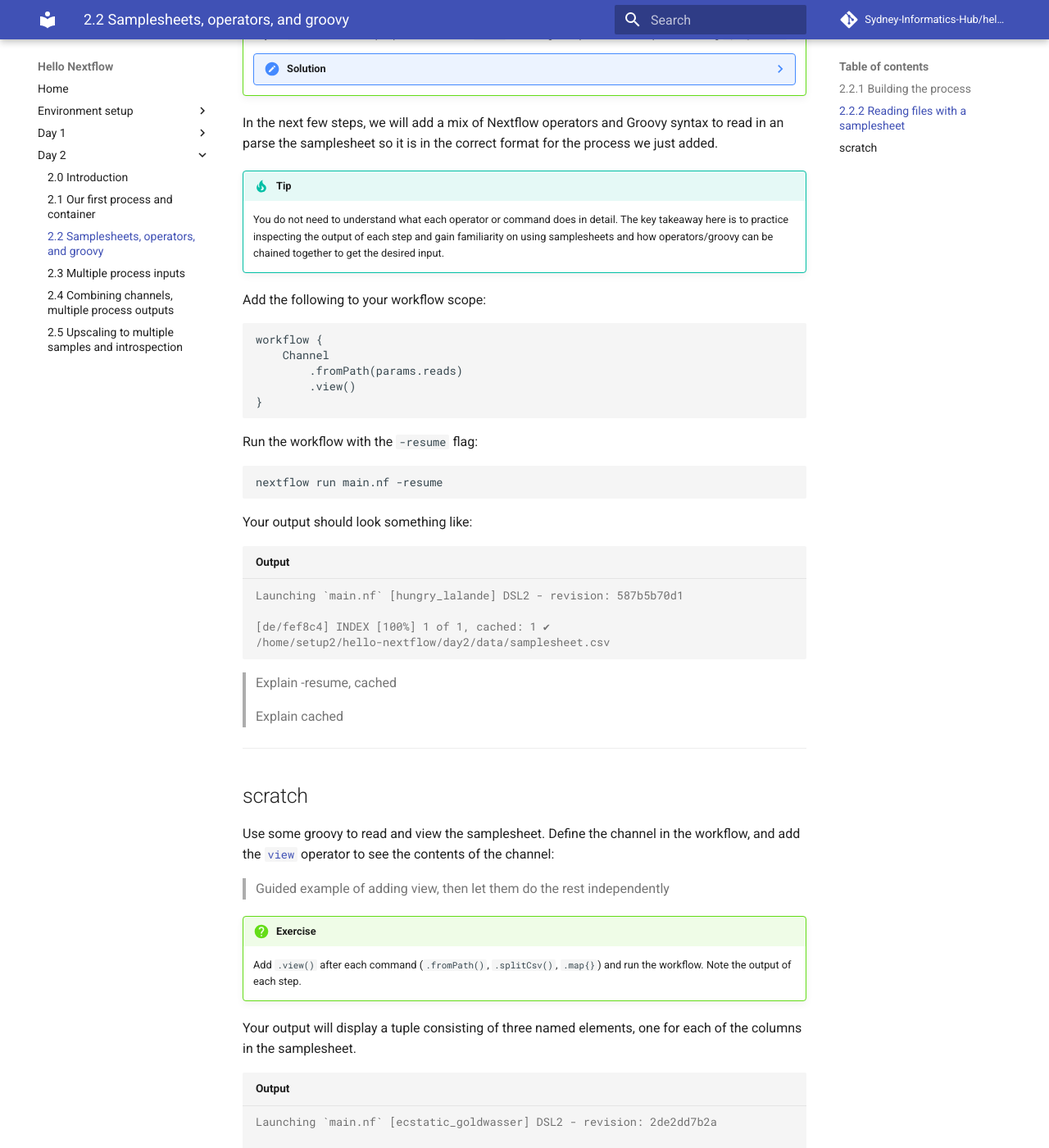
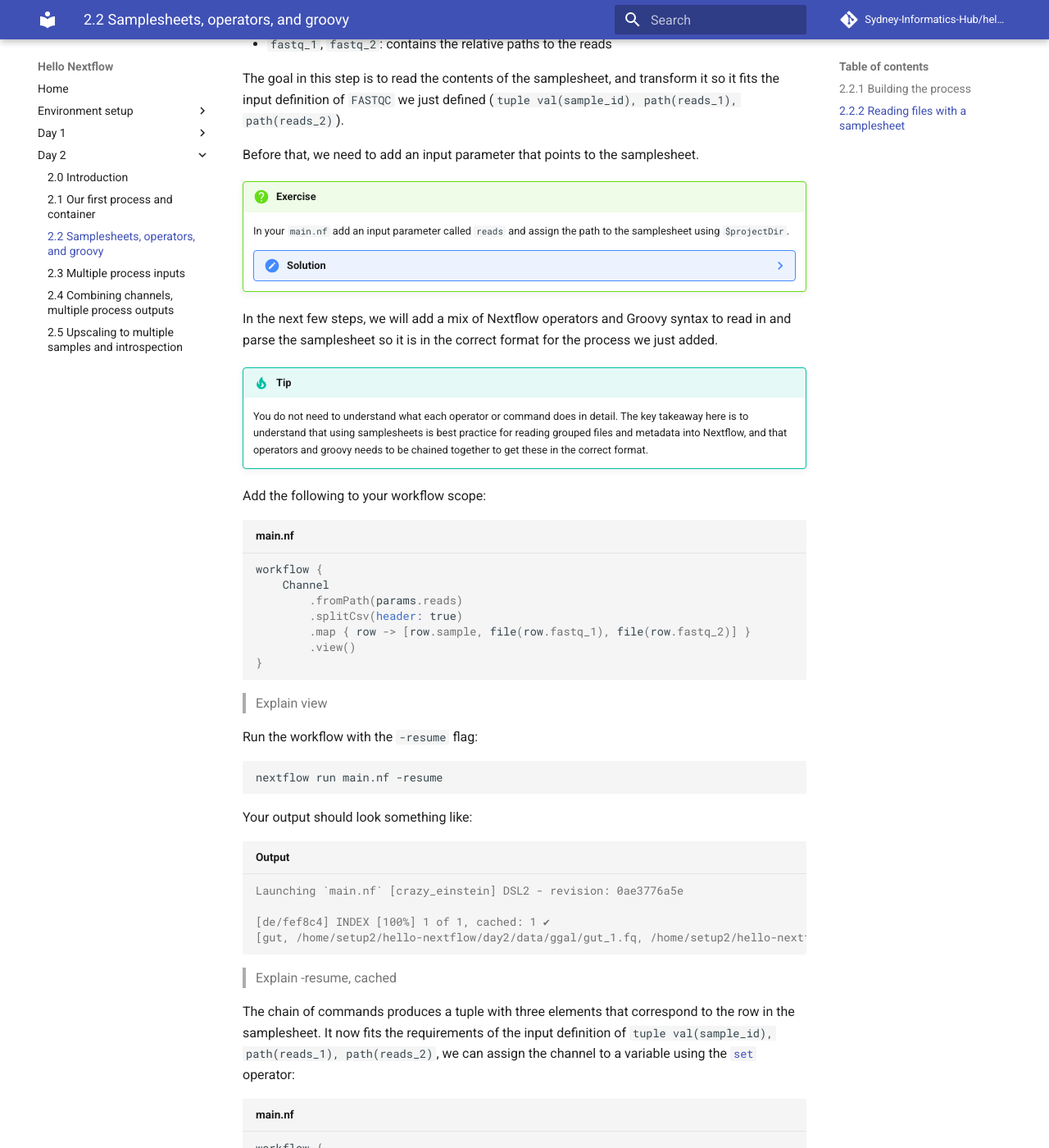
Before and after one commit to Sydney-Informatics-Hub/hello-nextflow, an MkDocs documentation site: the page built from docs/day2/02_fastqc.md, in a window 1280 px wide and 1400 px high, scrolled down 3867 px. Shown: the whole window at 82% size. Built offline with MkDocs 1.6.1 and Material for MkDocs 9.7.7, drawn with Linux system fonts in a browser that asks for light colours; comment, search, counter and statistics services are not loaded; some of the changed text lies outside the part shown.

Commit message:
Elaborate 2.2

````diff
--- a/docs/day2/02_fastqc.md
+++ b/docs/day2/02_fastqc.md
@@ -55,12 +55,16 @@ process FASTQC {
 
   script:
   """
+  mkdir -p "fastqc_${sample_id}_logs"
   fastqc --outdir "fastqc_${sample_id}_logs" --format fastq $reads_1 $reads_2
   """
 }
 ```
 
 > Note about ${}
+
+Unlike `salmon` from the previous process, `fastqc` requires that the output
+directory be created before running the command, hence the `mkdir ...` line.
 
 !!! question "Exercise"
 
@@ -102,7 +106,7 @@ process FASTQC {
 }
 ```
 
-> Explain tuple a bit more, and the qualifiers
+> Explain tuple a bit more, and the qualifiers i.e. needs brackets
 
 Finish the process by adding the following `container` and `publishDir`
 directives. This will be the same in all processes for the workshop, with
@@ -122,6 +126,7 @@ process FASTQC {
 
     script:
     """
+    mkdir -p "fastqc_${sample_id}_logs"
     fastqc --outdir "fastqc_${sample_id}_logs" --format fastq $reads_1 $reads_2
     """
 }
@@ -129,7 +134,8 @@ process FASTQC {
 
 ## 2.2.2 Reading files with a samplesheet
 
-In this step we will prepare the tuple input for the `FASTQC` process using a samplesheet.
+In this step we will prepare the tuple input for the `FASTQC` process using a
+samplesheet.
 
 A samplesheet is a delimited text file where each row contains information
 or metadata that needs to be processed together.
@@ -152,6 +158,12 @@ The samplesheet has three columns:
 - `sample`: indicates the sample name/prefix
 - `fastq_1`, `fastq_2`: contains the relative paths to the reads
 
+The goal in this step is to read the contents of the samplesheet, and transform
+it so it fits the input definition of `FASTQC` we just defined
+(`tuple val(sample_id), path(reads_1), path(reads_2)`).
+
+Before that, we need to add an input parameter that points to the samplesheet.
+
 !!! question "Exercise"
 
     In your `main.nf` add an input parameter called `reads` and assign the path
@@ -168,25 +180,30 @@ The samplesheet has three columns:
         ```
 
 In the next few steps, we will add a mix of Nextflow operators and Groovy
-syntax to read in an parse the samplesheet so it is in the correct format
+syntax to read in and parse the samplesheet so it is in the correct format
 for the process we just added.
 
 !!! tip
 
     You do not need to understand what each operator or command does in detail.
-    The key takeaway here is to practice inspecting the output of each step and
-    gain familiarity on using samplesheets and how operators/groovy can be
-    chained together to get the desired input.
+    The key takeaway here is to understand that using samplesheets is best
+    practice for reading grouped files and metadata into Nextflow, and that
+    operators and groovy needs to be chained together to get these in the
+    correct format.
 
 Add the following to your workflow scope:
 
-```
+```groovy title="main.nf"
 workflow {
     Channel
         .fromPath(params.reads)
+        .splitCsv(header: true)
+        .map { row -> [row.sample, file(row.fastq_1), file(row.fastq_2)] }
         .view()
 }
 ```
+
+> Explain view
 
 Run the workflow with the `-resume` flag:
 
@@ -197,83 +214,109 @@ nextflow run main.nf -resume
 Your output should look something like:
 
 ```console title="Output"
-Launching `main.nf` [hungry_lalande] DSL2 - revision: 587b5b70d1
+Launching `main.nf` [crazy_einstein] DSL2 - revision: 0ae3776a5e
 
 [de/fef8c4] INDEX [100%] 1 of 1, cached: 1 ✔
-/home/setup2/hello-nextflow/day2/data/samplesheet.csv
+[gut, /home/setup2/hello-nextflow/day2/data/ggal/gut_1.fq, /home/setup2/hello-nextflow/day2/data/ggal/gut_2.fq]
 
 ```
 
 > Explain -resume, cached
 
-> Explain cached
-
----
-
-## scratch
-
-Use some groovy to read and view the samplesheet. Define the channel in the
-workflow, and add the
-[`view`](https://www.nextflow.io/docs/latest/operator.html#view) operator to see
-the contents of the channel:
-
-> Guided example of adding view, then let them do the rest independently
-
-!!! question "Exercise"
-
-    Add `.view()` after each command (`.fromPath()`, `.splitCsv()`, `.map{}`) and
-    run the workflow. Note the output of each step.
-
-Your output will display a tuple consisting of three named elements, one for
-each of the columns in the samplesheet.
-
-```console title="Output"
-Launching `main.nf` [ecstatic_goldwasser] DSL2 - revision: 2de2dd7b2a
-
-executor >  local (1)
-[20/0727ea] INDEX | 1 of 1 ✔
-[sample:gut, fastq_1:data/ggal/gut_1.fq, fastq_2:data/ggal/gut_2.fq]
-
-```
-
-The first element of the tuple is the sample name (`gut`), and `fastq_1` and
-`fastq_2` are the paths to the read files.
-
-!!! note
-
-    We will explore how this works for multiple samples (rows in the
-    samplesheet) in the later steps.
-
-One more command needs to be added to ensure that the inputs are in the correct
-format for the process. Add the following:
+The chain of commands produces a tuple with three elements that correspond to
+the row in the samplesheet. It now fits the requirements of the input
+definition of `tuple val(sample_id), path(reads_1), path(reads_2)`, we can
+assign the channel to a variable using the
+[`set`](https://www.nextflow.io/docs/latest/operator.html#set) operator:
 
 ```groovy title="main.nf"
 workflow {
     Channel
         .fromPath(params.reads)
         .splitCsv(header: true)
-        .map { row -> [row.sample, file(row.fastq_1), file(row.fastq_2)]
-        .view()
+        .map { row -> [row.sample, file(row.fastq_1), file(row.fastq_2)] }
+        .set { read_pairs_ch }
 
     index_ch = INDEX(params.transcriptome_file)
 ```
 
-Run the workflow.
+We can now call the `FASTQC` process.
+
+!!! question "Exercise"
+
+    In the `workflow` scope, call the `FASTQC` process with `reads_pairs_ch`
+    as the input. Assign it to a variable called `fastqc_ch`
+
+    ??? note "Solution"
+
+        ```groovy title="main.nf"
+        workflow {
+            Channel
+                .fromPath(params.reads)
+                .splitCsv(header: true)
+                .map { row -> [row.sample, file(row.fastq_1), file(row.fastq_2)] }
+                .set { read_pairs_ch }
+
+            index_ch = INDEX(params.transcriptome_file)
+            fastqc_ch = FASTQC(read_pairs_ch)
+        ```
+
+Run the workflow:
 
 ```bash
-nextflow run main.nf
+nextflow run main.nf -resume
 ```
 
-Your output should look similar to the following:
-
-```console title="Output"
-Launching `main.nf` [condescending_banach] DSL2 - revision: 1bb8f705ad
-
-[93/a56d38] INDEX              | 1 of 1 ✔
-[9b/44a943] QUANTIFICATION (1) | 1 of 1 ✔
-[gut, /home/ubuntu/hello-nextflow/data/ggal/gut_1.fq, /home/ubuntu/hello-nextflow/data/ggal/gut_2.fq]
+Your output should look something like:
 
 ```
+Launching `main.nf` [tiny_aryabhata] DSL2 - revision: 9a45f4957b
+
+executor >  local (1)
+[de/fef8c4] INDEX      [100%] 1 of 1, cached: 1 ✔
+[bb/32a3aa] FASTQC (1) [100%] 1 of 1 ✔
+```
+
+If you inspect `results/fastqc_gut_logs` there is an `.html` and `.zip` file
+for each of the `.fastq` files.
+
+??? example "Advanced exercise"
+
+    Inspect what the `.fromPath()` and `.splitCsv()` commands do by using `.view()`
+
+    ```groovy title="main.nf"
+    workflow {
+        Channel
+            .fromPath(params.reads)
+            .view()
+
+        index_ch = INDEX(params.transcriptome_file)
+    ```
+
+    ```console title="Output"
+    Launching `main.nf` [hungry_lalande] DSL2 - revision: 587b5b70d1
+
+    [de/fef8c4] INDEX [100%] 1 of 1, cached: 1 ✔
+    /home/setup2/hello-nextflow/day2/data/samplesheet.csv
+
+    ```
+
+    ```groovy title="main.nf"
+    workflow {
+        Channel
+            .fromPath(params.reads)
+            .splitCsv(header: true)
+            .view()
+
+        index_ch = INDEX(params.transcriptome_file)
+    ```
+
+    ```console title="Output"
+    Launching `main.nf` [tiny_yonath] DSL2 - revision: 22c2c9d28f
+    [de/fef8c4] INDEX | 1 of 1, cached: 1 ✔
+    [sample:gut, fastq_1:data/ggal/gut_1.fq, fastq_2:data/ggal/gut_2.fq]
+
+    ```
 
 !!! abstract "Summary"
 
````
